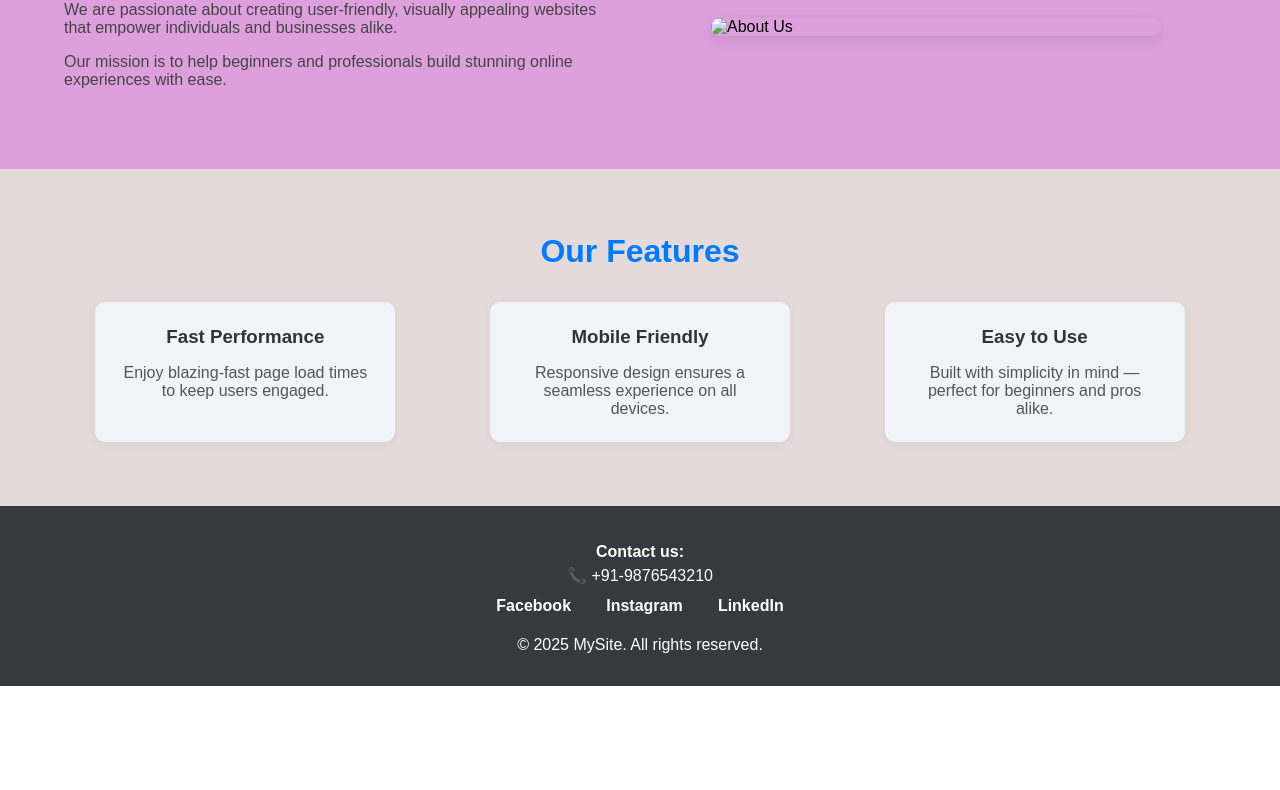
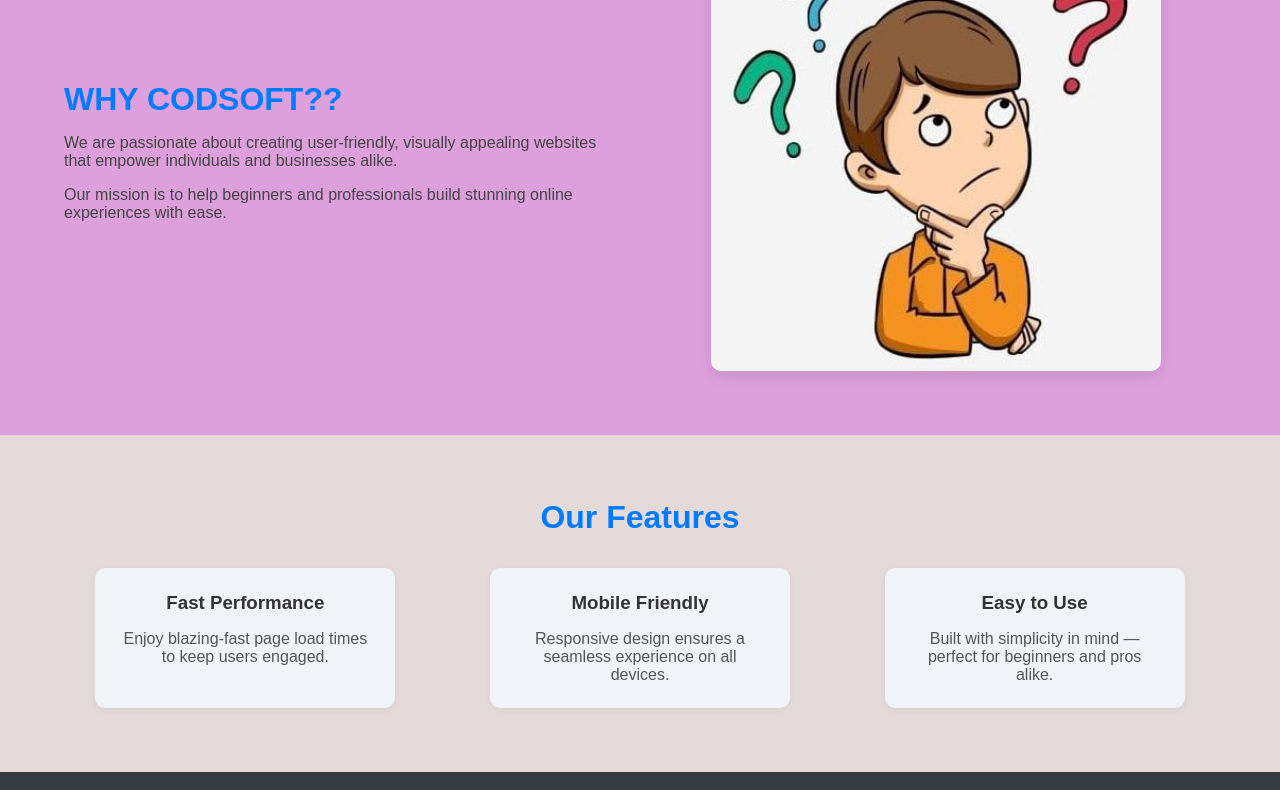
Before and after one commit to heeralalkumarheera/project, a plain HTML site: page index.html in a window 1280 px wide. Shown: the part 689-1479 px from the top of the page. Before the commit the page ends 1375 px from the top, so only its background shows below. Drawn offline with Linux system fonts and the light colour scheme; files whose address does not match are found by name.

Commit message:
Update index.html

```diff
--- a/index.html
+++ b/index.html
@@ -54,7 +54,7 @@
         </div>
         <!-- Right Image -->
         <div class="about-image">
-          <img src="images/about.jpg" alt="About Us" />
+          <img src="about.jpg" alt="About Us" />
         </div>
       </div>
     </section>
@@ -90,7 +90,7 @@
       <div class="container footer-content">
         <div class="contact-socials">
           <p><strong>Contact us:</strong></p>
-          <p>📞 +91-9876543210</p>
+          <p>📞 +91-9065241296</p>
           <div class="social-links">
             <a href="https://facebook.com" target="_blank">Facebook</a>
             <a href="https://instagram.com" target="_blank">Instagram</a>
```
